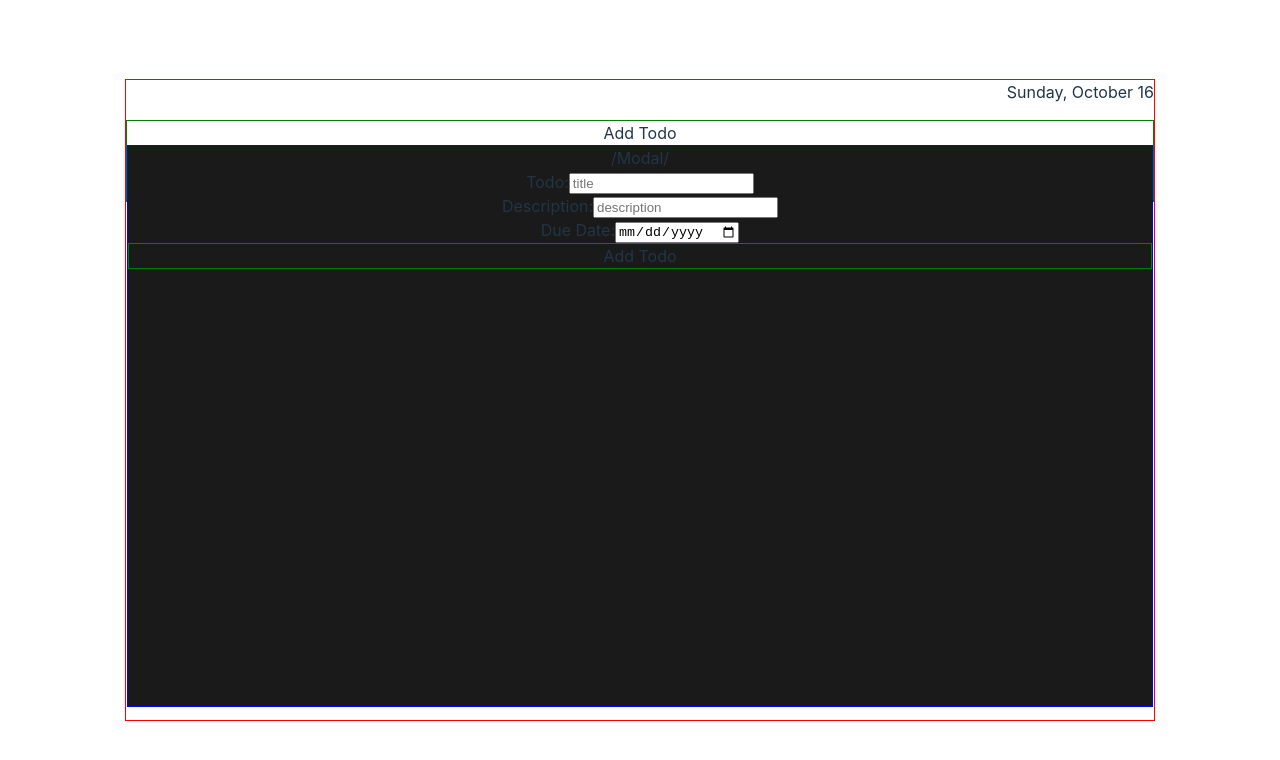
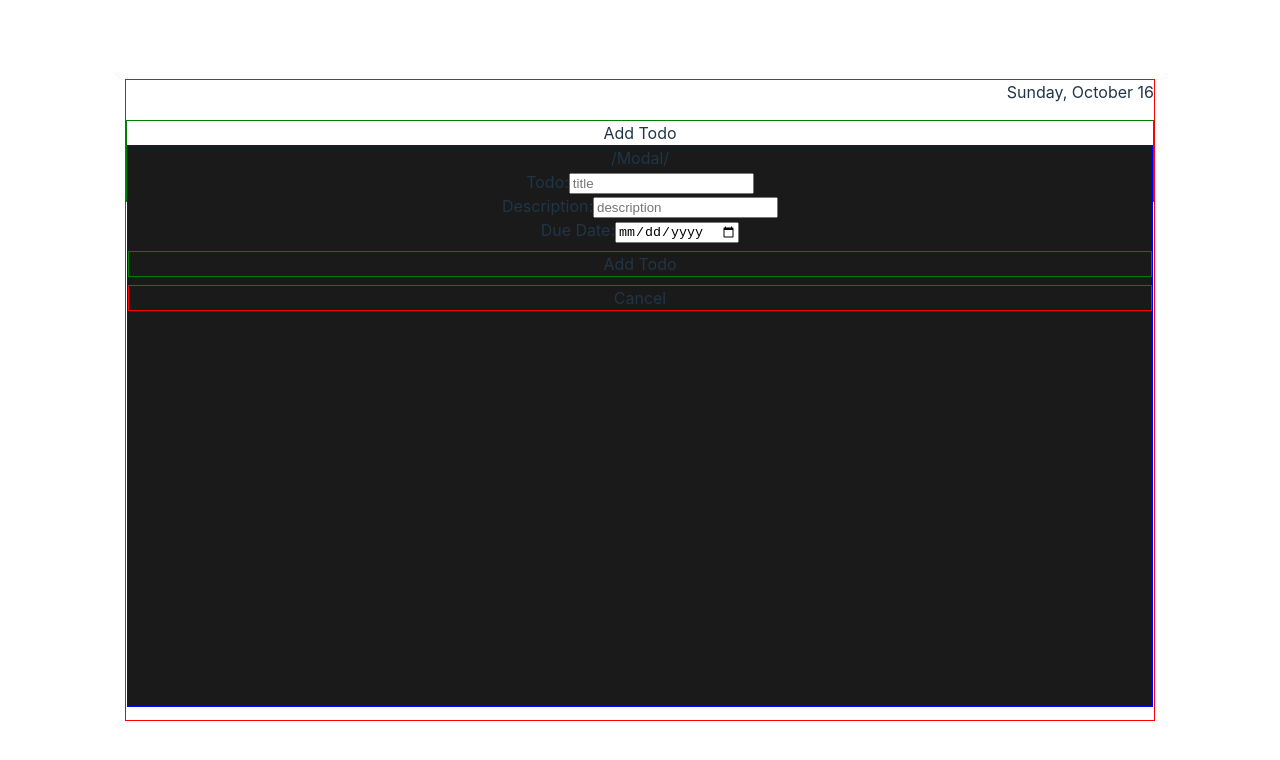
Before and after one commit to uncleBlobby/react-todo-list, a React (Vite) app in the folder client/: page / in a window 1280 px wide. Shown: the top 760 px of the page. Built offline with nearby package versions, Linux system fonts and the light colour scheme.

Commit message:
added modal and inputs to create new todo

```diff
--- a/client/src/App.css
+++ b/client/src/App.css
@@ -34,7 +34,12 @@
   z-index: 10;
 }
 
+#addTodoModal {
+  visibility: visible;
+}
+
 .commit-todo-button {
+  margin-top: 1vh;
   border: 1px solid green;
 }
 
@@ -42,6 +47,18 @@
   background-color: green;
   cursor: pointer;
 }
+
+.cancel-todo-button {
+  margin-top: 1vh;
+  border: 1px solid red;
+}
+
+.cancel-todo-button:hover {
+  background-color: red;
+  cursor: pointer;
+  z-index: 20;
+}
+
 
 .todo-list-container {
   margin-top: 10vh;
--- a/client/src/App.tsx
+++ b/client/src/App.tsx
@@ -8,6 +8,17 @@ import { returnDayName, returnMonthName, returnDate } from './util/Dates'
 function App() {
   const [count, setCount] = useState(0)
 
+  const [todoList, setTodoList] = useState([{}]);
+
+  const showTodoModal = () => {
+    let modal = document.getElementById("addTodoModal");
+    console.log(`displaying modal`);
+
+    if (modal != null) {
+      modal.style.display = "block";
+    }
+  }
+
   return (
     <div className="App">
       <div className='current-date-display'>
@@ -15,9 +26,9 @@ function App() {
         {returnDayName()}, {returnMonthName()} {returnDate()}
         </>
       </div>
-      <div className='add-todo-button'>
+      <div onClick={() => showTodoModal()} className='add-todo-button'>
         Add Todo
-        <AddTodoModal />
+        <AddTodoModal todoList={todoList} updateTodos={setTodoList}/>
       </div>
 
       <div className='todo-list-container'>
--- a/client/src/components/AddTodoModal.tsx
+++ b/client/src/components/AddTodoModal.tsx
@@ -1,7 +1,7 @@
 import { useState } from "react"
 
 
-export const AddTodoModal = () => {
+export const AddTodoModal = ({ todoList, updateTodos }: any) => {
     const [titleInput, setTitleInput] = useState("");
     const [descInput, setDescInput] = useState("");
     const [dateInput, setDateInput] = useState("");
@@ -35,19 +35,81 @@ export const AddTodoModal = () => {
         newTodo.dueDate = dateInput;
 
         console.log(newTodo);
+        return newTodo;
+    }
 
+    const clearInputs = () => {
+
+        setTitleInput('');
+        setDescInput('');
+        setDateInput('');
+    }
+
+    const commitAndSubmitTodo = () => {
+        if(titleInput != ""){
+            let todo = makeTodoObject();
+            clearInputs();
+            updateTodos(
+                [...todoList, todo]
+            );
+        } else {
+            alert("Title cannot be empty.")
+        }
+    }
+
+    const cancelTodoButton = (event: any) => {
+        clearInputs();
+        hideAddTodoModal(event);
+    }
+
+    const hideAddTodoModal = (event: any) => {
+        console.log(`hiding todo modal`);
+        let modal = document.getElementById('addTodoModal');
+
+        console.log(modal);
+
+        if (modal != null){
+            modal.style.display = "none";
+        }
+
+        console.log(`modal.style.display: ${modal?.style.display}`)
+        event?.stopPropagation();
     }
 
     return (
-        <div className='add-todo-modal'>
+        <div id='addTodoModal' className='add-todo-modal'>
           /Modal/
           <br></br>
-          Todo:<input onChange={(e) => titleInputListener(e)} placeholder='title'></input>
+          Todo:
+            <input
+                onChange={(e) => titleInputListener(e)}
+                placeholder='title'
+                value={titleInput}
+                />
           <br></br>
-          Description:<input onChange={(e) => descInputListener(e)} placeholder='description'></input>
+          Description:
+            <input
+                onChange={(e) => descInputListener(e)}
+                placeholder='description'
+                value={descInput}
+                />
           <br></br>
-          Due Date:<input onChange={(e) => dateInputListener(e)} type="date" placeholder='due date'></input>
-          <div onClick={() => makeTodoObject()} className='commit-todo-button'>Add Todo</div>
+          Due Date:
+            <input
+                onChange={(e) => dateInputListener(e)}
+                type="date"
+                value={dateInput}
+                />
+          <div
+            onClick={() => commitAndSubmitTodo()}
+            className='commit-todo-button'>
+            Add Todo
+          </div>
+          <div
+            className='cancel-todo-button'
+            onClick={(e) => cancelTodoButton(e)}>
+            Cancel
+          </div>
         </div>
     )
 }
```
